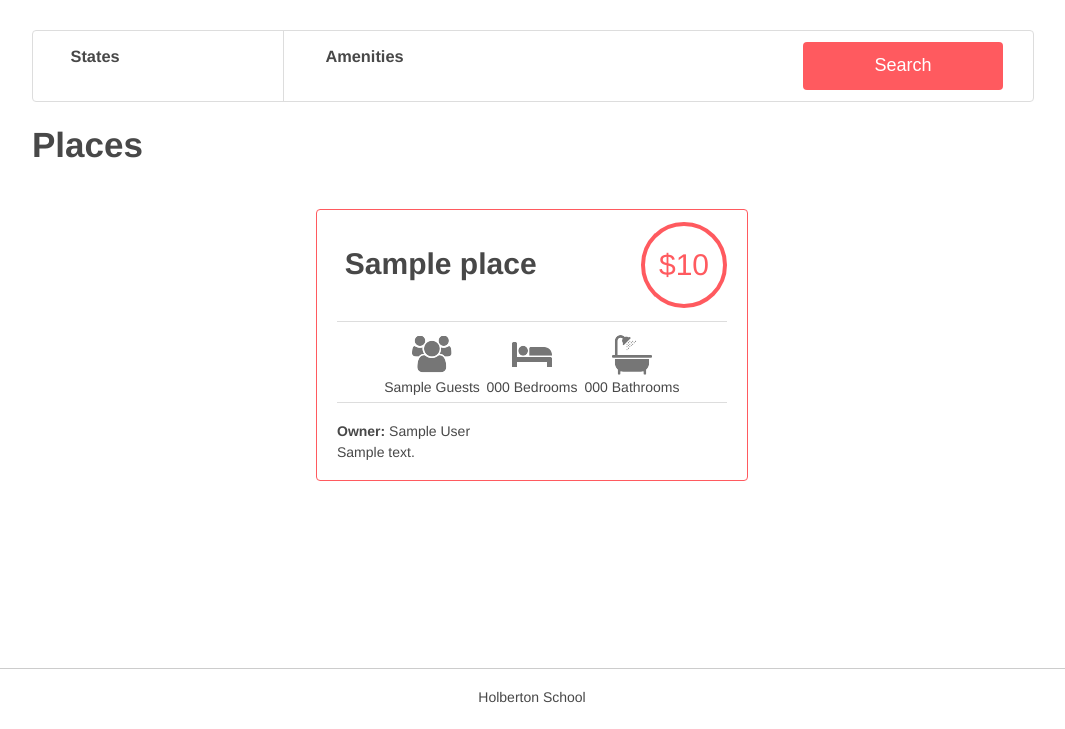
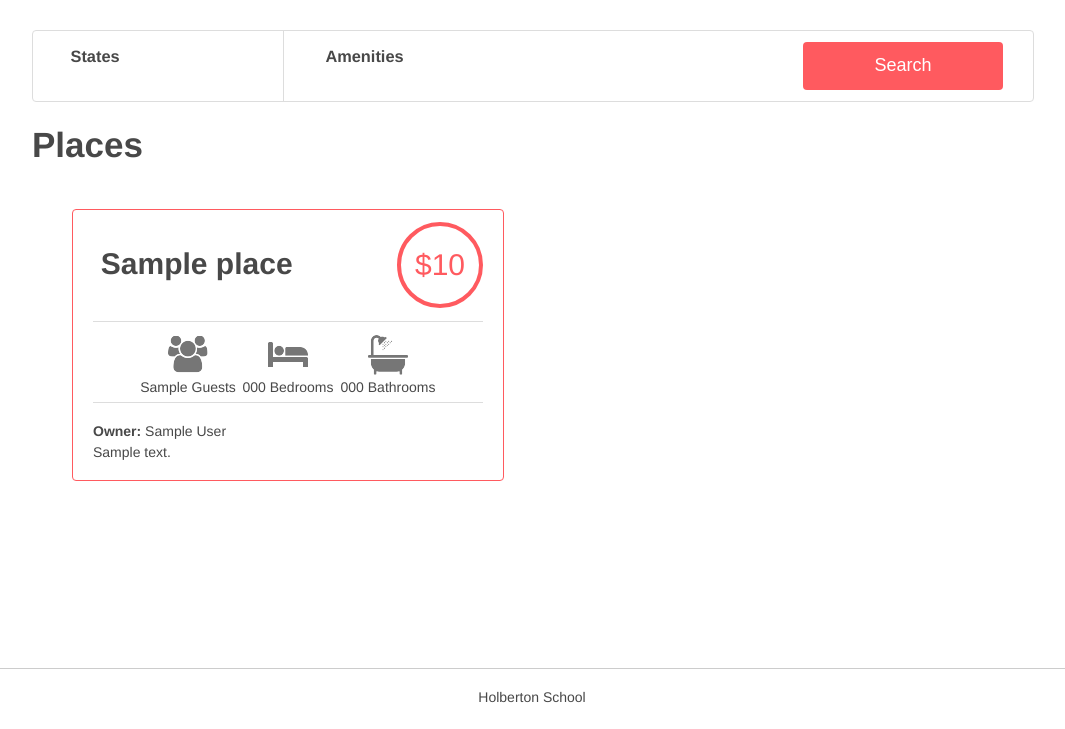
Before and after one commit to DemisoDaba/AirBnB_clone_v4, a Flask app: template web_dynamic/templates/0-hbnb.html in a window 1280 px wide. Shown: the part 71-800 px from the top of the page, without its empty margins (108-1173 px from the left). Run offline with Flask 3, Linux system fonts and the light colour scheme; the template is opened without the code that fills it: most values are stand-ins (such as "Sample title", 1, 10 or a date in 2020).

Commit message:
Update 4-common.css

```diff
--- a/web_dynamic/static/styles/4-common.css
+++ b/web_dynamic/static/styles/4-common.css
@@ -9,8 +9,3 @@ body .container {
     max-width: 1000px;
     margin: 30px auto;
 }
-
-body .places {
-    display: flex;
-    flex-wrap: wrap;
-}
```
